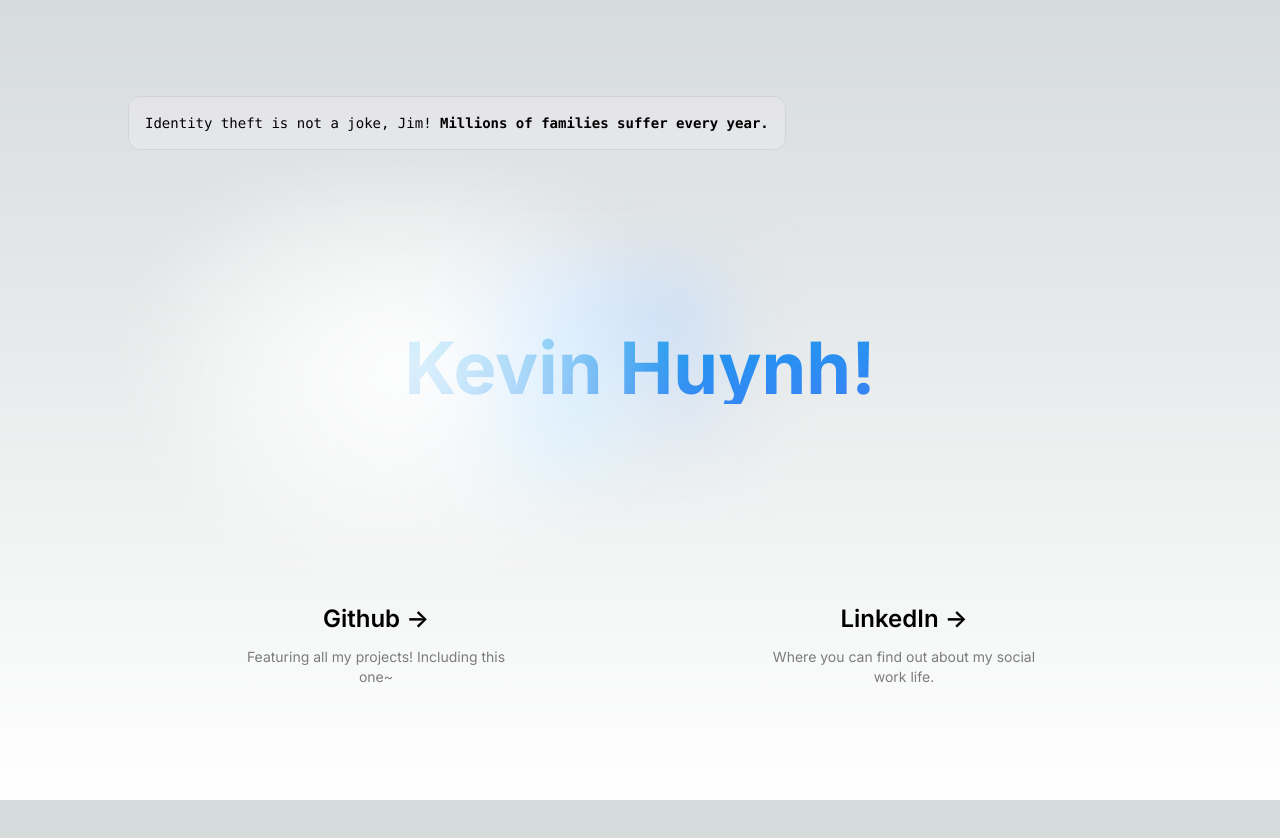
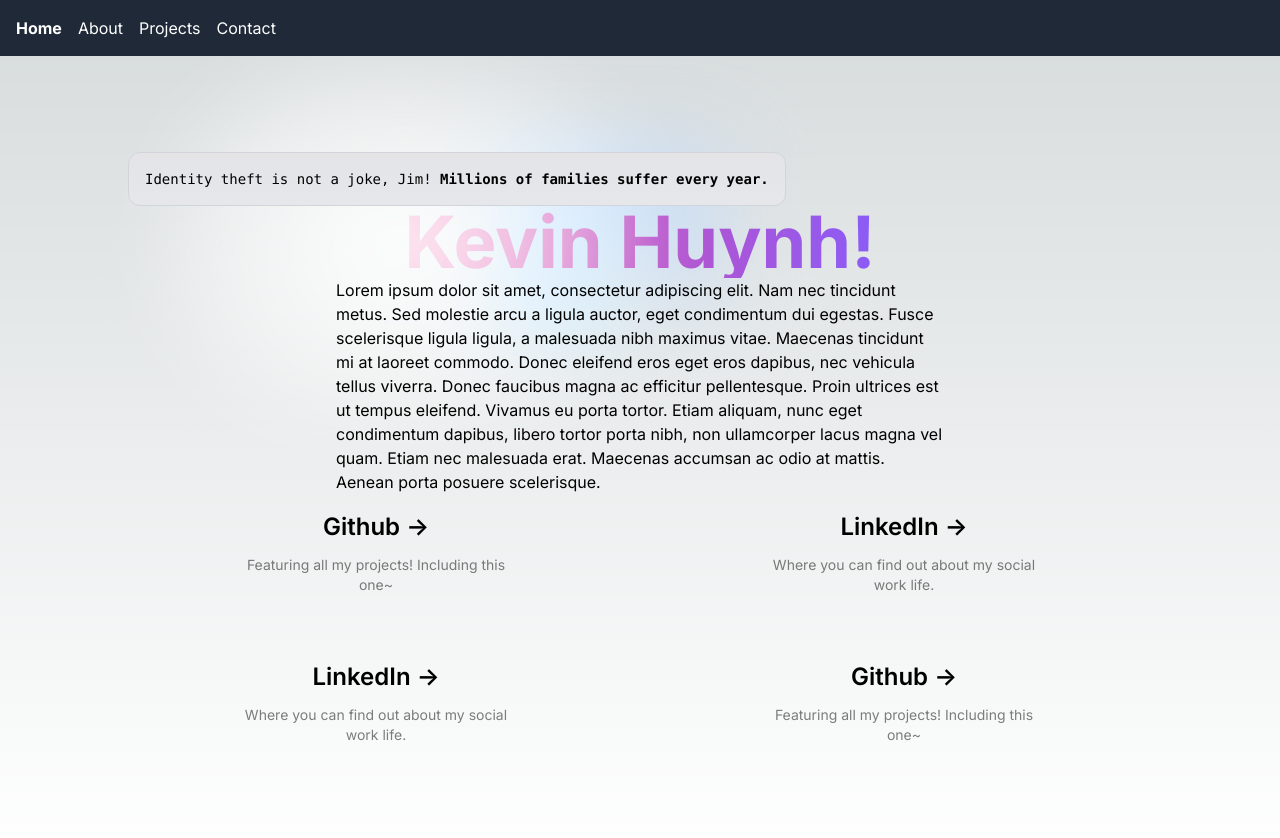
Before and after one commit to kevin-whowin/personal-website, a Next.js app in the folder personal-website/: page / in a window 1280 px wide. Shown: the top 838 px of the page. Before the commit the page ends 800 px from the top, so only its background shows below. Built offline with nearby package versions, Linux system fonts and the light colour scheme.

Commit message:
added navbar and some styling

```diff
--- /dev/null
+++ b/personal-website/src/app/components/navbar.tsx
@@ -0,0 +1,35 @@
+'use client';
+
+import Link from 'next/link';
+import { usePathname } from 'next/navigation';
+
+const Navbar = () => {
+  const pathname = usePathname();
+
+  const navItems = [
+    { label: 'Home', path: '/' },
+    { label: 'About', path: '/about' },
+    { label: 'Projects', path: '/projects' },
+    { label: 'Contact', path: '/contact' },
+  ];
+
+  return (
+    <nav className="bg-gray-800 p-4">
+      <ul className="flex space-x-4">
+        {navItems.map((item) => (
+          <li key={item.path}>
+            <Link href={item.path}
+              className={`text-white hover:text-gray-300 ${
+                pathname === item.path ? 'font-bold' : ''
+              }`}
+            >
+              {item.label}
+            </Link>
+          </li>
+        ))}
+      </ul>
+    </nav>
+  );
+};
+
+export default Navbar;
--- a/personal-website/src/app/layout.tsx
+++ b/personal-website/src/app/layout.tsx
@@ -1,22 +1,26 @@
+import Navbar from './components/navbar';
 import type { Metadata } from "next";
 import { Inter } from "next/font/google";
 import "./globals.css";
 
-const inter = Inter({ subsets: ["latin"] });
+const inter = Inter({ subsets: ['latin'] });
 
 export const metadata: Metadata = {
-  title: "Kevin?",
-  description: "Generated by create next app",
+  title: 'Your Portfolio',
+  description: 'Welcome to my portfolio website',
 };
 
 export default function RootLayout({
   children,
-}: Readonly<{
-  children: React.ReactNode;
-}>) {
+}: {
+  children: React.ReactNode
+}) {
   return (
     <html lang="en">
-      <body className={inter.className}>{children}</body>
+      <body className={inter.className}>
+        <Navbar />
+        {children}
+      </body>
     </html>
   );
 }
--- a/personal-website/src/app/page.tsx
+++ b/personal-website/src/app/page.tsx
@@ -2,7 +2,7 @@ import Image from "next/image";
 
 export default function Home() {
   return (
-    <main className="flex min-h-screen flex-col items-center justify-between p-24">
+    <main className="flex min-h-screen flex-col items-center justify-between bg-cover p-24">
       <div className="z-10 w-full max-w-5xl items-center justify-between font-mono text-sm lg:flex">
       <p className="fixed left-0 top-0 flex w-full justify-center border-b border-gray-300 bg-gradient-to-b from-zinc-200 pb-6 pt-8 backdrop-blur-2xl dark:border-neutral-800 dark:bg-zinc-800/30 dark:from-inherit lg:static lg:w-auto lg:rounded-xl lg:border lg:bg-gray-200 lg:p-4 lg:dark:bg-zinc-800/30">
       Identity theft is not a joke, Jim!&nbsp;
@@ -11,14 +11,16 @@ export default function Home() {
       </div>
 
       <div className="relative z-[-1] flex place-items-center before:absolute before:h-[300px] before:w-full before:-translate-x-1/2 before:rounded-full before:bg-gradient-radial before:from-white before:to-transparent before:blur-2xl before:content-[''] after:absolute after:-z-20 after:h-[180px] after:w-full after:translate-x-1/3 after:bg-gradient-conic after:from-sky-200 after:via-blue-200 after:blur-2xl after:content-[''] before:dark:bg-gradient-to-br before:dark:from-transparent before:dark:to-blue-700 before:dark:opacity-10 after:dark:from-sky-900 after:dark:via-[#0141ff] after:dark:opacity-40 sm:before:w-[480px] sm:after:w-[240px] before:lg:h-[360px]">
-        <h1 className="text-6xl font-bold text-center text-transparent bg-clip-text bg-gradient-to-br from-sky-500 to-blue-500 dark:from-sky-900 dark:to-blue-900 sm:text-7xl sm:dark:from-sky-900 sm:dark:to-blue-900">
+        <h1 className="text-6xl font-bold text-center text-transparent bg-clip-text bg-gradient-to-r from-pink-500 to-violet-500 sm:text-7xl sm:dark:from-sky-900 sm:dark:to-blue-900">
           Kevin Huynh!
         </h1>
       </div>
+      <div className="flex flex-col items-center justify-center space-y-8 mx-60 ">
+        Lorem ipsum dolor sit amet, consectetur adipiscing elit. Nam nec tincidunt metus. Sed molestie arcu a ligula auctor, eget condimentum dui egestas. Fusce scelerisque ligula ligula, a malesuada nibh maximus vitae. Maecenas tincidunt mi at laoreet commodo. Donec eleifend eros eget eros dapibus, nec vehicula tellus viverra. Donec faucibus magna ac efficitur pellentesque. Proin ultrices est ut tempus eleifend. Vivamus eu porta tortor. Etiam aliquam, nunc eget condimentum dapibus, libero tortor porta nibh, non ullamcorper lacus magna vel quam. Etiam nec malesuada erat. Maecenas accumsan ac odio at mattis. Aenean porta posuere scelerisque.
+        </div>
 
       <div className="mb-32 grid place-items-center text-center lg:mb-0 lg:w-full lg:max-w-5xl lg:grid-cols-2 gap-8">
-        <a
-          href="https://github.com/kevin-whowin"
+        <a href="https://github.com/kevin-whowin"
           className="group rounded-lg border border-transparent px-5 py-4 transition-colors hover:border-gray-300 hover:bg-gray-100 hover:dark:border-neutral-700 hover:dark:bg-neutral-800/30"
           target="_blank"
           rel="noopener noreferrer"
@@ -34,8 +36,7 @@ export default function Home() {
           </p>
         </a>
 
-        <a
-          href="https://www.linkedin.com/in/kevin-huynh-a6269a258"
+        <a href="https://www.linkedin.com/in/kevin-huynh-a6269a258"
           className="group rounded-lg border border-transparent px-5 py-4 transition-colors hover:border-gray-300 hover:bg-gray-100 hover:dark:border-neutral-700 hover:dark:bg-neutral-800/30"
           target="_blank"
           rel="noopener noreferrer"
@@ -50,6 +51,39 @@ export default function Home() {
             Where you can find out about my social work life.
           </p>
         </a>
+
+        <a href="https://www.linkedin.com/in/kevin-huynh-a6269a258"
+          className="group rounded-lg border border-transparent px-5 py-4 transition-colors hover:border-gray-300 hover:bg-gray-100 hover:dark:border-neutral-700 hover:dark:bg-neutral-800/30"
+          target="_blank"
+          rel="noopener noreferrer"
+        >
+          <h2 className="mb-3 text-2xl font-semibold">
+            LinkedIn{" "}
+            <span className="inline-block transition-transform group-hover:translate-x-1 motion-reduce:transform-none">
+              -&gt;
+            </span>
+          </h2>
+          <p className="m-0 max-w-[30ch] text-sm opacity-50">
+            Where you can find out about my social work life.
+          </p>
+        </a>
+
+        <a href="https://github.com/kevin-whowin"
+          className="group rounded-lg border border-transparent px-5 py-4 transition-colors hover:border-gray-300 hover:bg-gray-100 hover:dark:border-neutral-700 hover:dark:bg-neutral-800/30"
+          target="_blank"
+          rel="noopener noreferrer"
+        >
+          <h2 className="mb-3 text-2xl font-semibold">
+            Github{" "}
+            <span className="inline-block transition-transform group-hover:translate-x-1 motion-reduce:transform-none">
+              -&gt;
+            </span>
+          </h2>
+          <p className="m-0 max-w-[30ch] text-sm opacity-50">
+            Featuring all my projects! Including this one~
+          </p>
+        </a>
+
       </div>
     </main>
   );
```
